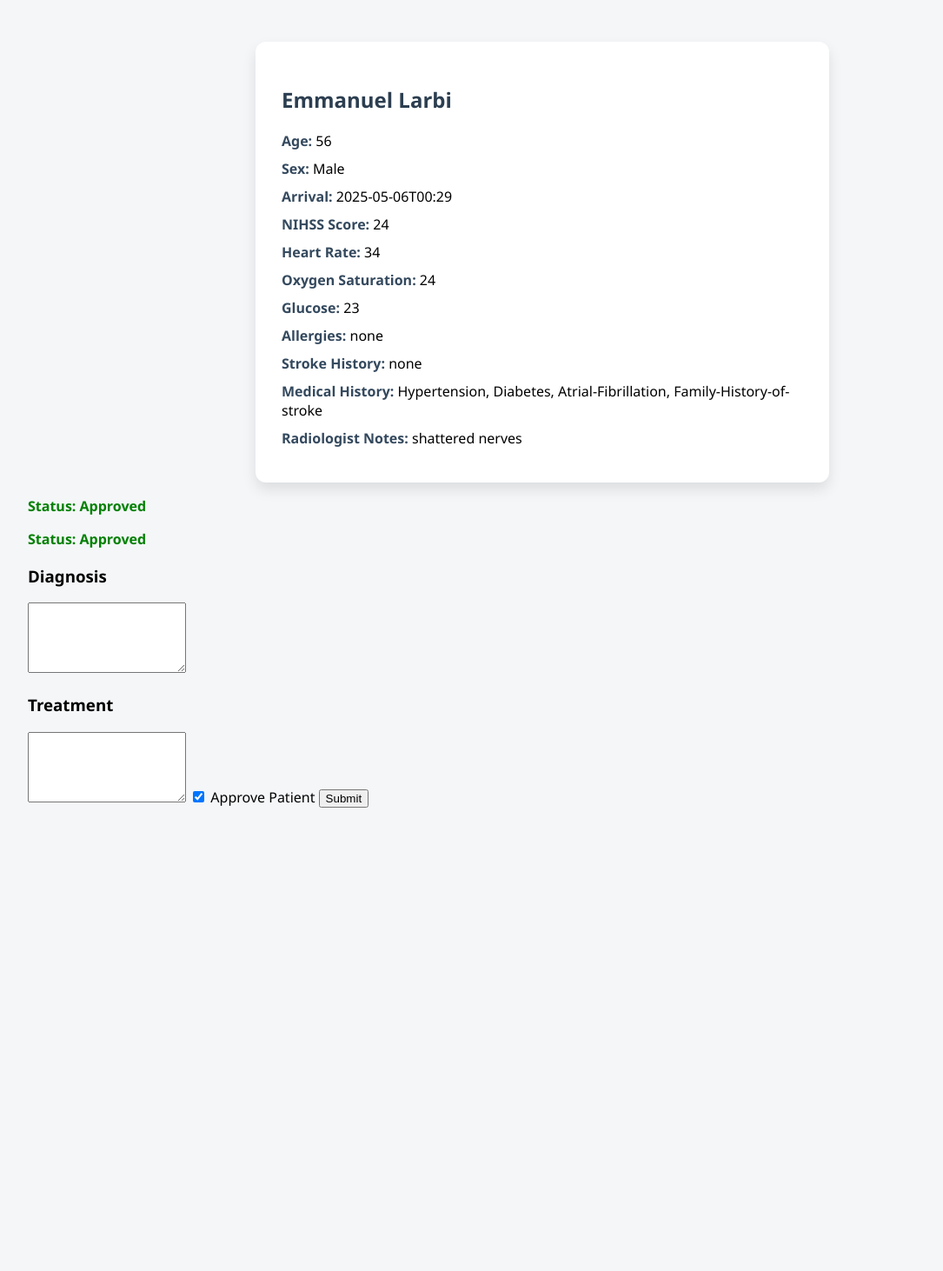
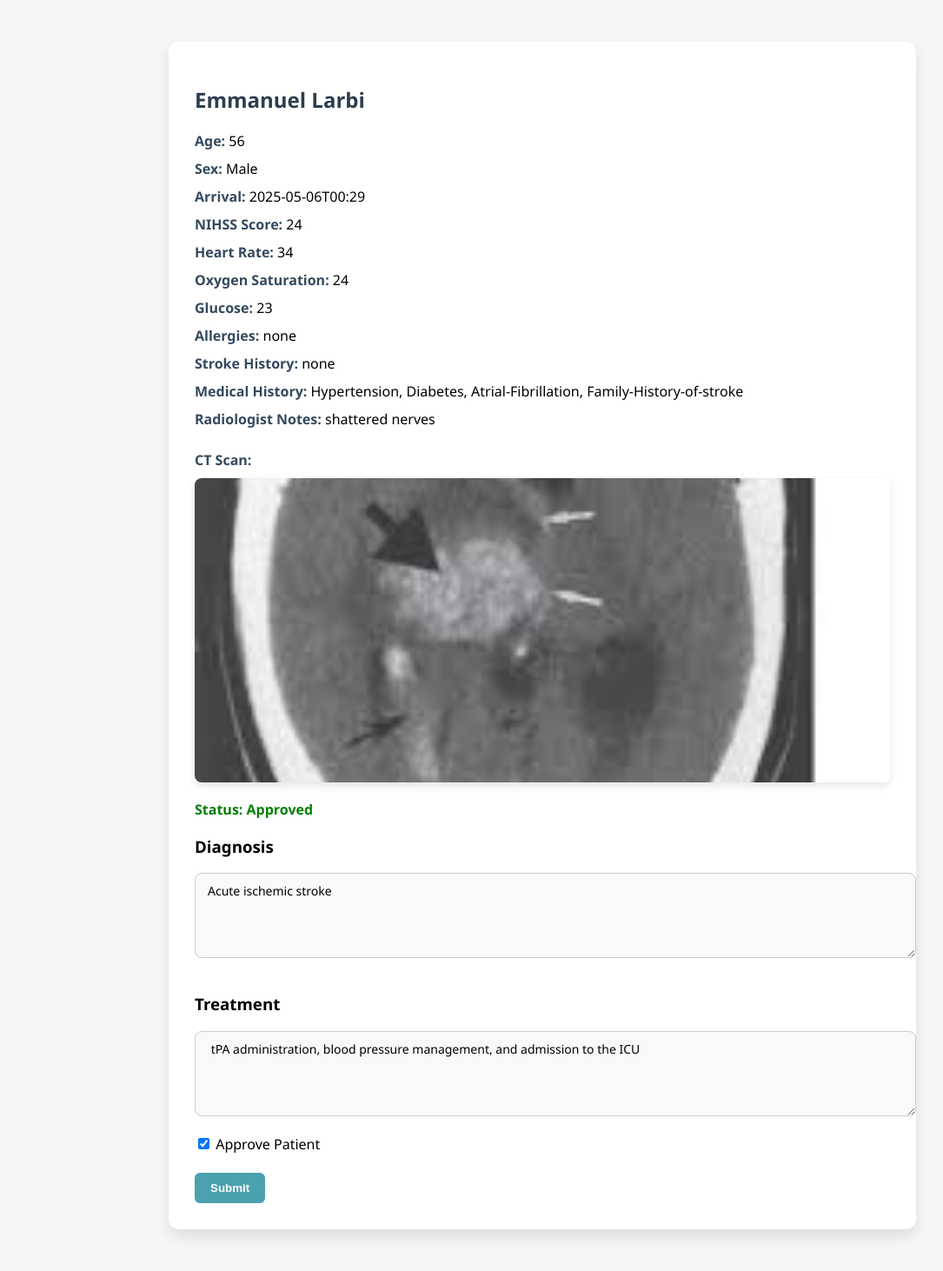
Before and after one commit to henryagyare/MSU-RemoteDoctor, a Flask app: page /patients/2 in a window 1280 px wide. Shown: the whole page at 87% size, without its empty margins (16-1101 px from the left). Before the commit the page ends 929 px from the top, so only its background shows below. Run offline with Flask 3, Linux system fonts and the light colour scheme.

Commit message:
updated the view html file to show patients ctcans

```diff
--- a/app.py
+++ b/app.py
@@ -5,7 +5,6 @@ from sqlalchemy import cast
 from sqlalchemy.types import String
 
 import os
-
 
 app = Flask(__name__)
 
@@ -27,7 +26,6 @@ class UserAccount(db.Model):
     email = db.Column(db.String(120), nullable=False, unique=True)
     role = db.Column(db.String(50), nullable=False)
 
-
 # Patients Class
 class Patient(db.Model):
     id = db.Column(db.Integer, primary_key=True)
@@ -45,13 +43,12 @@ class Patient(db.Model):
     allergies = db.Column(db.String(300))
     stroke_history = db.Column(db.String(500))
     medical_history = db.Column(db.String(500))
-    radiologist_notes =db.Column(db.String(500))
+    radiologist_notes = db.Column(db.String(500))
     nhiss_score = db.Column(db.Integer)
-    radiologist_notes = db.Column(db.String(500))
     diagnosis = db.Column(db.String(500))
     treatment = db.Column(db.String(500))
     neuro_approved = db.Column(db.Boolean, default=False)
-
+    ct_scan_filename = db.Column(db.String(255))
 
 #appointment scheduling with neurologists.
 class Appointment(db.Model):
@@ -64,9 +61,10 @@ class Appointment(db.Model):
 
     patient = db.relationship('Patient', backref='appointments')
 
-
 with app.app_context():
     db.create_all()
+
+# The rest of the code remains unchanged
 
 patient_data_list = [
         {"id": 1, "fullname": "John Doe", "age": 45, "arrival": "10:30 AM", "heart_rate": 78, "status": "Stable"},
@@ -162,13 +160,12 @@ def confirm_page():
     session['nhiss_score'] = nhiss_score
     return render_template("confirm_page.html", nhiss_score=nhiss_score)
 
-@app.route('/nhiss_score', methods = ["POST"])
+@app.route('/nhiss_score', methods=["POST"])
 def nhiss_score():
-    # Patient Data from the Entry Form
-    nhiss_score_value = session.get('nhiss_score' , 0)
+    nhiss_score_value = session.get('nhiss_score', 0)
     fullname = request.form["fullname"]
     age = request.form["age"]
-    sex =  request.form.get("sex")
+    sex = request.form.get("sex")
     arrival = request.form["arrival"]
     systolic = request.form["systolic"]
     diastolic = request.form["diastolic"]
@@ -182,20 +179,40 @@ def nhiss_score():
     medical_history = request.form.getlist("medical-history")
     radiologist_notes = request.form["radiologist-notes"]
 
+    # ✅ Save uploaded CT image
+    filename = None
+    if 'CT-scan' in request.files:
+        image = request.files['CT-scan']
+        if image.filename != '':
+            filename = secure_filename(image.filename)
+            image.save(os.path.join(app.config["UPLOAD_FOLDER"], filename))
 
-    upload()
-
+    # Format history
     if isinstance(medical_history, list):
         medical_history = ', '.join(medical_history)
-
     elif not medical_history:
         medical_history = 'No known Medical history'
 
-    new_patient = Patient(fullname = fullname, age = age, sex = sex, arrival = arrival ,
-                          systolic = systolic, diastolic = diastolic, heart_rate = heart_rate,
-                          temperature = temperature, oxygen_saturation = oxygen_saturation, glucose = glucose,
-                          current_medications = current_medications, allergies = allergies,stroke_history =stroke_history,
-                          medical_history = medical_history, radiologist_notes = radiologist_notes, nhiss_score = int(nhiss_score_value))
+    # Save to DB
+    new_patient = Patient(
+        fullname=fullname,
+        age=age,
+        sex=sex,
+        arrival=arrival,
+        systolic=systolic,
+        diastolic=diastolic,
+        heart_rate=heart_rate,
+        temperature=temperature,
+        oxygen_saturation=oxygen_saturation,
+        glucose=glucose,
+        current_medications=current_medications,
+        allergies=allergies,
+        stroke_history=stroke_history,
+        medical_history=medical_history,
+        radiologist_notes=radiologist_notes,
+        nhiss_score=int(nhiss_score_value),
+        ct_scan_filename=filename  # ✅ Save file to DB
+    )
     db.session.add(new_patient)
     db.session.commit()
 
--- a/templates/view_patient.html
+++ b/templates/view_patient.html
@@ -1,6 +1,7 @@
 <!DOCTYPE html>
-<html>
+<html lang="en">
 <head>
+  <meta charset="UTF-8">
   <title>Patient Details</title>
   <style>
     body {
@@ -12,7 +13,7 @@
       background: white;
       padding: 30px;
       border-radius: 12px;
-      max-width: 600px;
+      max-width: 800px;
       margin: auto;
       box-shadow: 0 8px 16px rgba(0, 0, 0, 0.1);
     }
@@ -28,11 +29,64 @@
       font-weight: bold;
       color: #34495e;
     }
+    .ct-scan {
+      margin-top: 25px;
+    }
+    .ct-scan img {
+      width: 100%;
+      max-height: 350px;
+      object-fit: cover;
+      border-radius: 8px;
+      margin-top: 10px;
+      box-shadow: 0 4px 10px rgba(0, 0, 0, 0.1);
+    }
+    .status {
+      font-size: 16px;
+      margin-top: 15px;
+      font-weight: bold;
+    }
+    .status.approved {
+      color: green;
+    }
+    .status.pending {
+      color: red;
+    }
+    textarea {
+    width: 100%;
+    padding: 10px 14px;
+    margin-bottom: 16px;
+    border: 1.2px solid #ccc;
+    border-radius: 8px;
+    font-family: 'Segoe UI', sans-serif;
+    font-size: 14px;
+    background-color: #f9f9fc;
+    transition: border-color 0.3s ease }
+
+
+textarea:focus {
+  outline: none;
+  border-color: #4ca1af;
+  box-shadow: 0 0 5px rgba(76, 161, 175, 0.3);
+}
+
+    button {
+      background-color: #4ca1af;
+      color: white;
+      border: none;
+      padding: 10px 18px;
+      border-radius: 6px;
+      font-weight: bold;
+      cursor: pointer;
+    }
+    button:hover {
+      background-color: #0056b3;
+    }
   </style>
 </head>
 <body>
   <div class="card">
     <h2>{{ patient.fullname }}</h2>
+
     <div class="detail"><span class="label">Age:</span> {{ patient.age }}</div>
     <div class="detail"><span class="label">Sex:</span> {{ patient.sex }}</div>
     <div class="detail"><span class="label">Arrival:</span> {{ patient.arrival }}</div>
@@ -44,48 +98,33 @@
     <div class="detail"><span class="label">Stroke History:</span> {{ patient.stroke_history }}</div>
     <div class="detail"><span class="label">Medical History:</span> {{ patient.medical_history }}</div>
     <div class="detail"><span class="label">Radiologist Notes:</span> {{ patient.radiologist_notes }}</div>
+
+    {% if patient.ct_scan_filename %}
+    <div class="ct-scan">
+      <span class="label">CT Scan:</span>
+      <img src="{{ url_for('static', filename='uploads/' + patient.ct_scan_filename) }}" alt="CT Scan">
     </div>
-</body>
-</html>
-
-{% if patient.neurologist_notes %}
-  <h3>Neurologist Notes</h3>
-  <p>{{ patient.neurologist_notes }}</p>
     {% endif %}
 
-{% if patient.neuro_approved %}
-  <p style="color: green;"><strong>Status: Approved</strong></p>
-{% else %}
-  <p style="color: red;"><strong>Status: Pending</strong></p>
-{% endif %}
-{% if patient.neurologist_notes %}
-  <h3>Neurologist Notes</h3>
-  <p>{{ patient.neurologist_notes }}</p>
-{% endif %}
-
-{% if patient.neuro_approved %}
-  <p style="color: green;"><strong>Status: Approved</strong></p>
-{% else %}
-  <p style="color: red;"><strong>Status: Pending</strong></p>
-{% endif %}
-
+    <div class="status {% if patient.neuro_approved %}approved{% else %}pending{% endif %}">
+      Status: {{ 'Approved' if patient.neuro_approved else 'Pending Review' }}
+    </div>
 
     <form action="{{ url_for('update_patient', patient_id=patient.id) }}" method="POST">
       <h3>Diagnosis</h3>
-
-    <textarea name="diagnosis" rows="5">{{ patient.neurologist_notes }}</textarea>
-
+      <textarea name="diagnosis" rows="4">{{ patient.diagnosis or '' }}</textarea>
 
       <h3>Treatment</h3>
-
-    <textarea name="treatment" rows="5">{{ patient.neurologist_notes }}</textarea>
-
+      <textarea name="treatment" rows="4">{{ patient.treatment or '' }}</textarea>
 
       <label>
         <input type="checkbox" name="neuro_approved" {% if patient.neuro_approved %}checked{% endif %}>
         Approve Patient
       </label>
 
-
+      <br><br>
       <button type="submit">Submit</button>
     </form>
+  </div>
+</body>
+</html>
```
Also changed, not shown: instance/patients_data.db, static/uploads/Screenshot_2025-05-01_3.49.22_AM.png (added), static/uploads/ctstroke.jpeg (added). Lines whose indentation alone changed are shown as unchanged.
